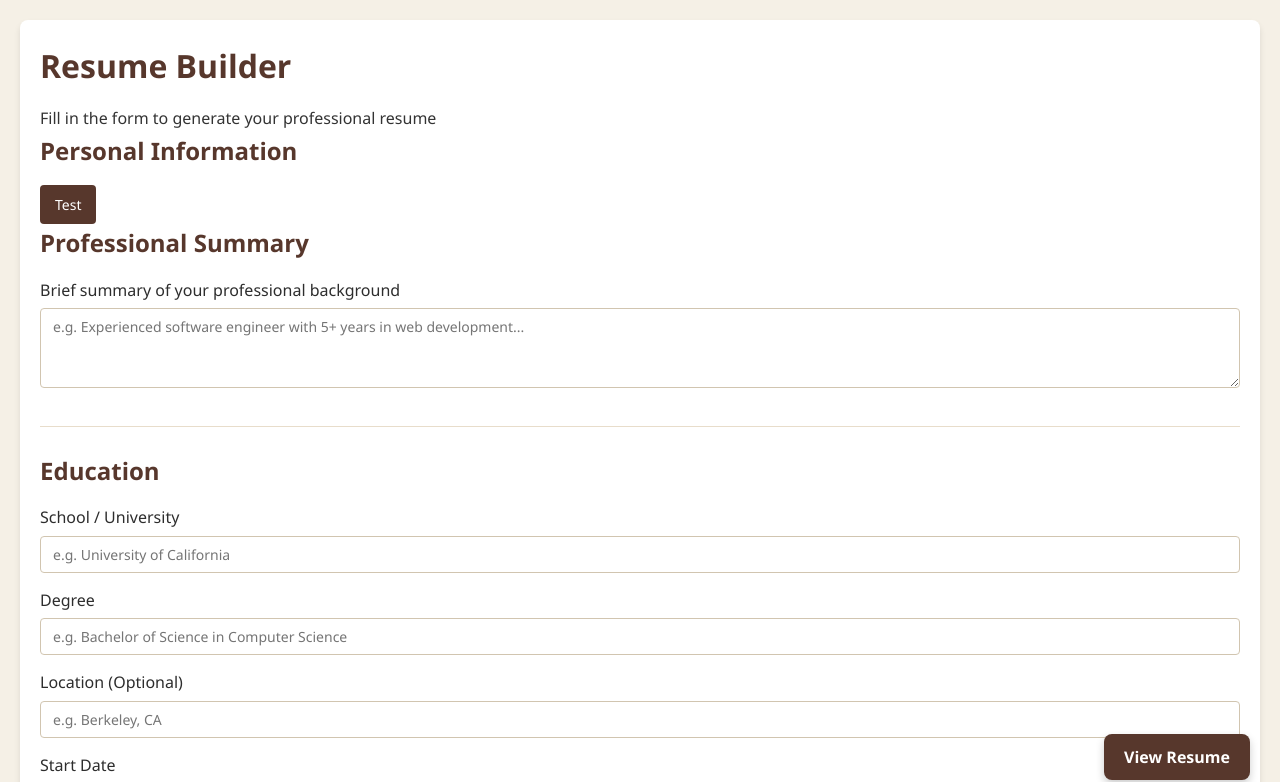
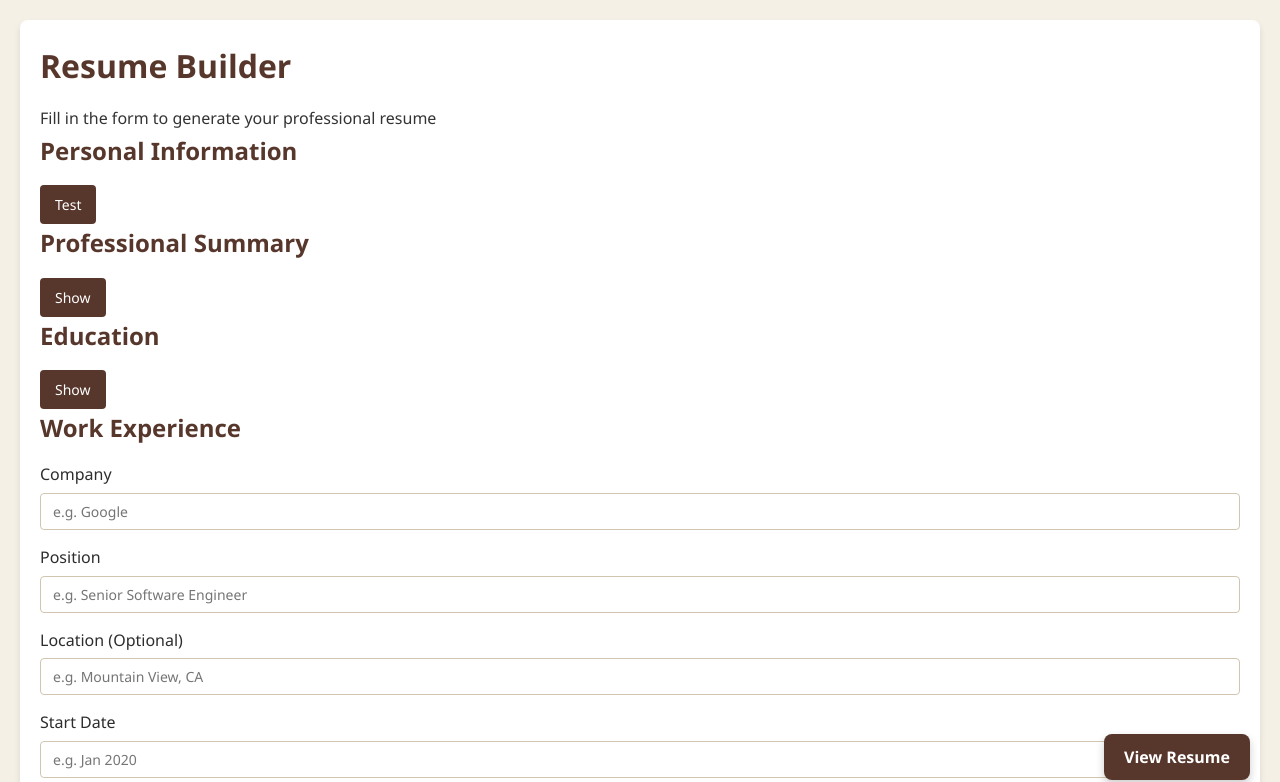
Before and after one commit to BDS-001/FormatMyCV, a React (Vite) app: page / in a window 1280 px wide. Shown: the top 782 px of the page. Built offline with nearby package versions, Linux system fonts and the light colour scheme.

Commit message:
add: summary and educatoin have dispaly buttons

```diff
--- a/src/components/Form/Education.jsx
+++ b/src/components/Form/Education.jsx
@@ -3,6 +3,7 @@ import { useMemo, useState } from "react"
 
 export default function Education() {
   const { resumeData, setResumeData } = useResume()
+  const [display, setDisplay] = useState(false)
   const [currentEducation, setCurrentEducation] = useState({
     school: "",
     degree: "",
@@ -69,10 +70,20 @@ export default function Education() {
     })
   }
 
+  const toggleDisplay = (e) => {
+    e.preventDefault()
+    e.stopPropagation()
+    setDisplay(prev => !prev)
+    console.log("Toggle clicked, new display value should be:", !display)
+  }
+
   return (
+    <>
+      <h2>Education</h2>
+      <button onClick={toggleDisplay}>{display ? "Hide" : "Show"}</button>
+
+      {display && (
         <div className="form-section">
-      <h2>Education</h2>
-
           {/* Display existing education entries */}
           {educations.length > 0 && (
             <div id="educationList" className="dynamic-list">
@@ -236,5 +247,7 @@ export default function Education() {
             </button>
           </div>
         </div>
+      )}
+    </>
   )
 }
--- a/src/components/Form/Summary.jsx
+++ b/src/components/Form/Summary.jsx
@@ -1,8 +1,9 @@
 import useResume from "../../context/resumeContext"
-import { useMemo } from "react"
+import { useMemo, useState } from "react"
 
 export default function Summary() {
   const { resumeData, setResumeData } = useResume()
+  const [display, setDisplay] = useState(false)
   const personalInfo = useMemo(() => {
     return resumeData.personalInfo
   }, [resumeData.personalInfo])
@@ -17,9 +18,20 @@ export default function Summary() {
     })
   }
 
+  const toggleDisplay = (e) => {
+    e.preventDefault()
+    e.stopPropagation()
+    setDisplay(prev => !prev)
+    console.log("Toggle clicked, new display value should be:", !display)
+  }
+
   return (
+    <>
+      <h2>Professional Summary</h2>
+      <button onClick={toggleDisplay}>{display ? "Hide" : "Show"}</button>
+
+      {display && (
         <div className="form-section">
-      <h2>Professional Summary</h2>
           <div className="form-group">
             <label htmlFor="summary">Brief summary of your professional background</label>
             <textarea
@@ -30,5 +42,7 @@ export default function Summary() {
             />
           </div>
         </div>
+      )}
+    </>
   )
 }
```
Lines whose indentation alone changed are shown as unchanged.
